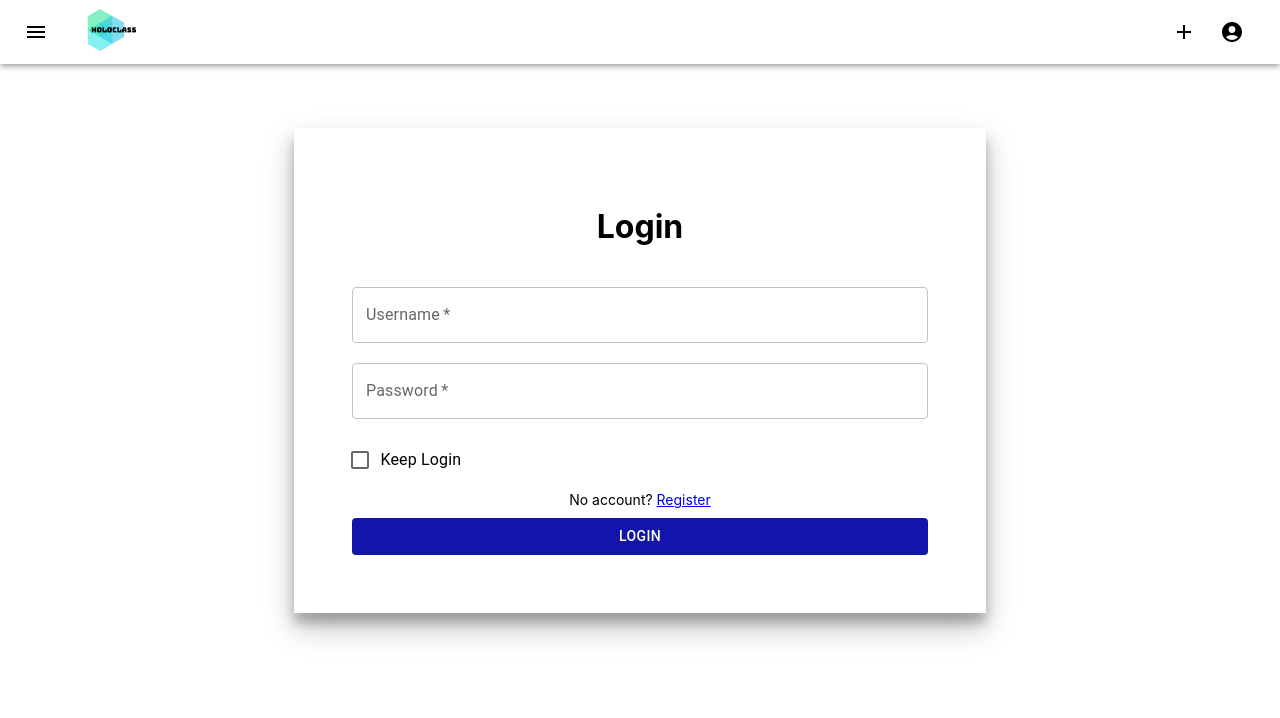
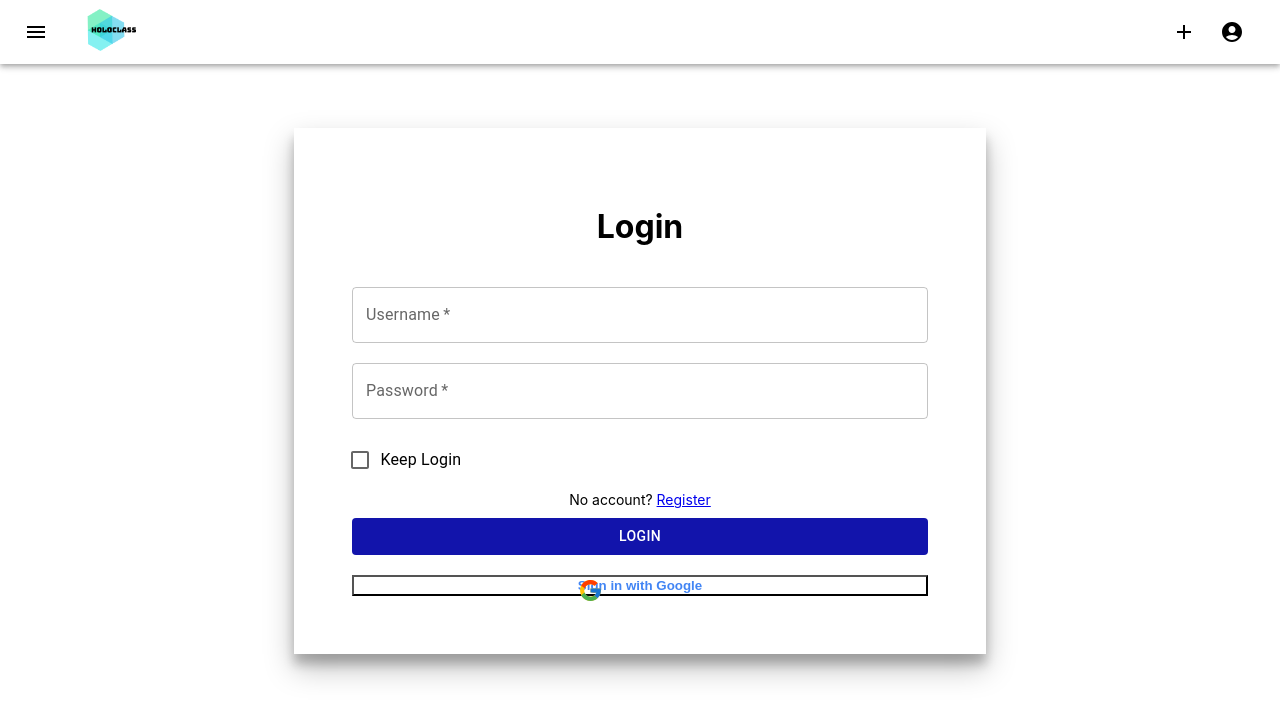
Before and after one commit to LnlyPineapple27/Classrooms-management-website, a React (Create React App) app: page / in a window 1280 px wide. Shown: the top 718 px of the page. Built offline with nearby package versions, Linux system fonts and the light colour scheme; no server answers.

Commit message:
add google login into login form

```diff
--- a/package.json
+++ b/package.json
@@ -19,6 +19,7 @@
     "history": "^5.1.0",
     "react": "^17.0.2",
     "react-dom": "^17.0.2",
+    "react-google-login": "^5.2.2",
     "react-router-dom": "^6.0.2",
     "react-scripts": "4.0.3",
     "sass": "^1.43.4",
--- /dev/null
+++ b/src/Components/Login_Register/GoogleLogin/index.jsx
@@ -0,0 +1,44 @@
+import React from 'react';
+import { useGoogleLogin } from 'react-google-login';
+
+// refresh token
+import { refreshTokenSetup } from '../utils/refreshToken';
+const clientId =
+  '757213109795-g8fjmjfue5p2h6ehsobv7fc6t3ovc4o3.apps.googleusercontent.com';
+
+function GoogleLogin() {
+  const onSuccess = (res) => {
+    console.log('Login Success: currentUser:', res.profileObj);
+    alert(
+      `Logged in successfully welcome ${res.profileObj.name} 😍.`
+    );
+    refreshTokenSetup(res);
+  };
+
+  const onFailure = (res) => {
+    console.log('Login failed: res:', res);
+    alert(
+      `Failed to login.`
+    );
+  };
+
+  const { signIn } = useGoogleLogin({
+    onSuccess,
+    onFailure,
+    clientId,
+    isSignedIn: true,
+    accessType: 'offline',
+    // responseType: 'code',
+    // prompt: 'consent',
+  });
+
+  return (
+    <button onClick={signIn} className="login-form__element login-form__googlebutton">
+      <img src="icons/google.svg" alt="google login" className="icon"></img>
+
+      <span className="buttonText">Sign in with Google</span>
+    </button>
+  );
+}
+
+export default GoogleLogin;
--- a/src/Components/Login_Register/LoginForm/index.jsx
+++ b/src/Components/Login_Register/LoginForm/index.jsx
@@ -8,7 +8,7 @@ import { Link } from 'react-router-dom';
 import accountAPI from '../../../APIs/accountAPI'
 import '../index.scss'
 import { useNavigate } from "react-router-dom";
-
+import GoogleLogin from '../GoogleLogin'
 export default function LoginForm() {
     const [formData, setFormData] = useState({
         username: '',
@@ -95,6 +95,7 @@ export default function LoginForm() {
                     </p>
                 </div>
                 <Button className='login-form__element login-form__button' type="button" onClick={handleClick}>Login</Button>
+                <GoogleLogin />
             </FormControl>
         </div>
     )
--- a/src/Components/Login_Register/index.scss
+++ b/src/Components/Login_Register/index.scss
@@ -21,6 +21,9 @@
         background-color: hsl(239, 81%, 37%) !important;
         color: white !important;
     }
+    &__googlebutton{
+        background-color: white !important;
+    }
     &__register-text {
         width: 100%;
         text-align: center;
@@ -32,3 +35,17 @@
 .login-form__element + .login-form__element {
     margin-top: 20px;
 }
+
+
+.buttonText {
+    color: #4285f4;
+    font-weight: bolder;
+}
+
+.icon {
+    height: 25px;
+    width: 25px;
+    margin-right: 0px;
+    position: absolute;
+    align-items: center;
+}
--- /dev/null
+++ b/src/Components/Login_Register/utils/refreshToken.js
@@ -0,0 +1,18 @@
+export const refreshTokenSetup = (res) => {
+    // Timing to renew access token
+    let refreshTiming = (res.tokenObj.expires_in || 3600 - 5 * 60) * 1000;
+
+    const refreshToken = async () => {
+      const newAuthRes = await res.reloadAuthResponse();
+      refreshTiming = (newAuthRes.expires_in || 3600 - 5 * 60) * 1000;
+      console.log('newAuthRes:', newAuthRes);
+      // saveUserToken(newAuthRes.access_token);  <-- save new token
+      localStorage.setItem('authToken', newAuthRes.id_token);
+
+      // Setup the other timer after the first one
+      setTimeout(refreshToken, refreshTiming);
+    };
+
+    // Setup first refresh timer
+    setTimeout(refreshToken, refreshTiming);
+  };
```
Also changed, not shown: src/Components/Login_Register/GoogleLogout/index.jsx (added, +32 -0 lines), public/icons/google.svg (added), 1 other file (tests, documents, lock files or other folders).
